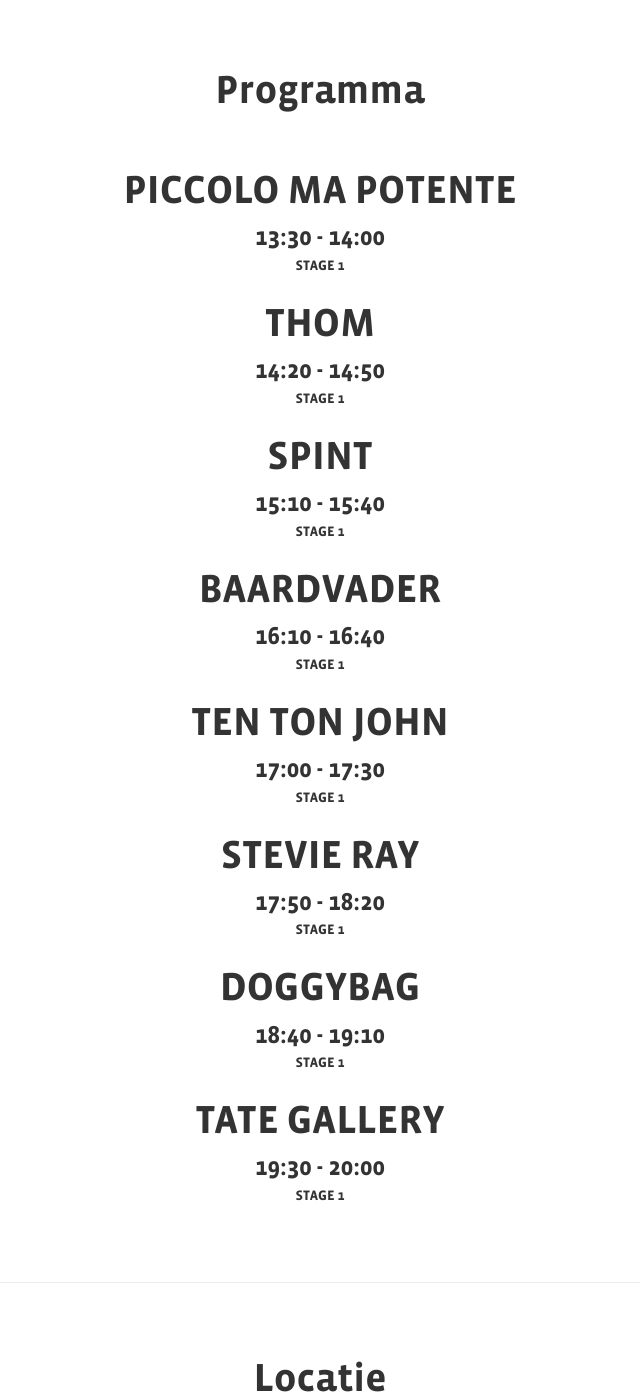
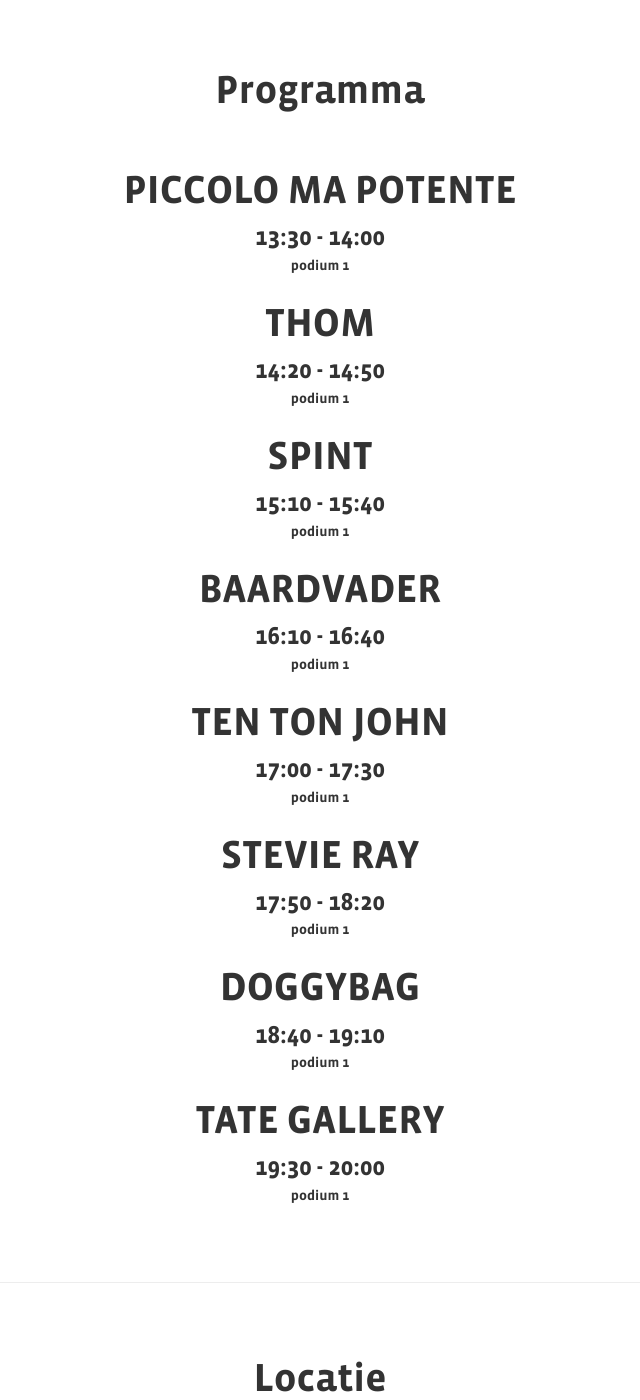
Before and after one commit to sneeuwpop-festival/sneeuwpop.nl, a Jekyll site: the page built from index.md, in a window 1280 px wide and 1400 px high, scrolled down 1799 px. Shown: the whole window, without its empty margins (320-960 px from the left). Built offline with Jekyll 4.4.1, drawn with Linux system fonts in a browser that asks for light colours.

Commit message:
Change stage to podium

```diff
--- a/_includes/programma.html
+++ b/_includes/programma.html
@@ -7,7 +7,7 @@
         <div class="description">
           <div class="name">{{ band.name | upcase }}</div>
           <div class="time">{{ band.start }} - {{ band.end}}</div>
-          <div class="stage">STAGE 1</div>
+          <div class="stage">podium 1</div>
         </div>
       </div>
     </div>
```
